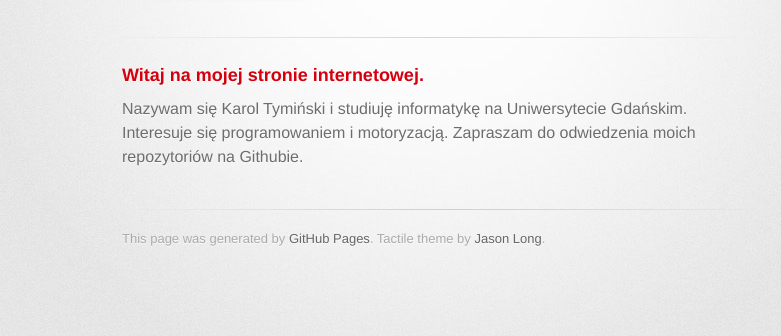
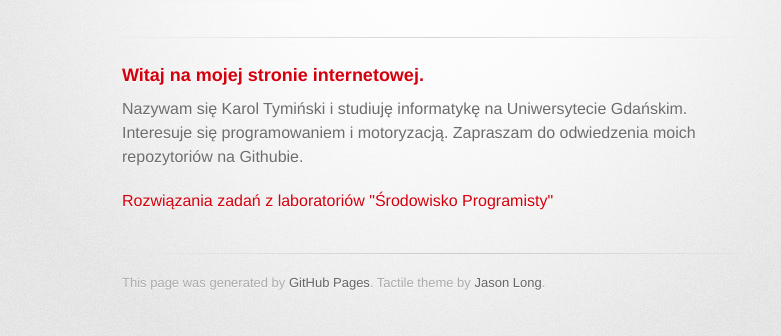
Before and after one commit to ktyminski/ktyminski.github.io, a plain HTML site: page index.html in a window 1280 px wide. Shown: the part 178-514 px from the top of the page, without its empty margins (208-989 px from the left). Drawn offline with Linux system fonts and the light colour scheme; a web font is replaced by a local one.

Commit message:
Update index.html

```diff
--- a/index.html
+++ b/index.html
@@ -35,6 +35,7 @@
 <p>Nazywam się Karol Tymiński i studiuję informatykę na Uniwersytecie Gdańskim. Interesuje się programowaniem i motoryzacją. Zapraszam do odwiedzenia moich repozytoriów na Githubie.</p>
         </section>
 
+<p><a href="https://github.com/ktyminski/sp">Rozwiązania zadań z laboratoriów "Środowisko Programisty"</a></p>
         <footer>
           This page was generated by <a href="http://pages.github.com">GitHub Pages</a>. Tactile theme by <a href="https://twitter.com/jasonlong">Jason Long</a>.
         </footer>
```
